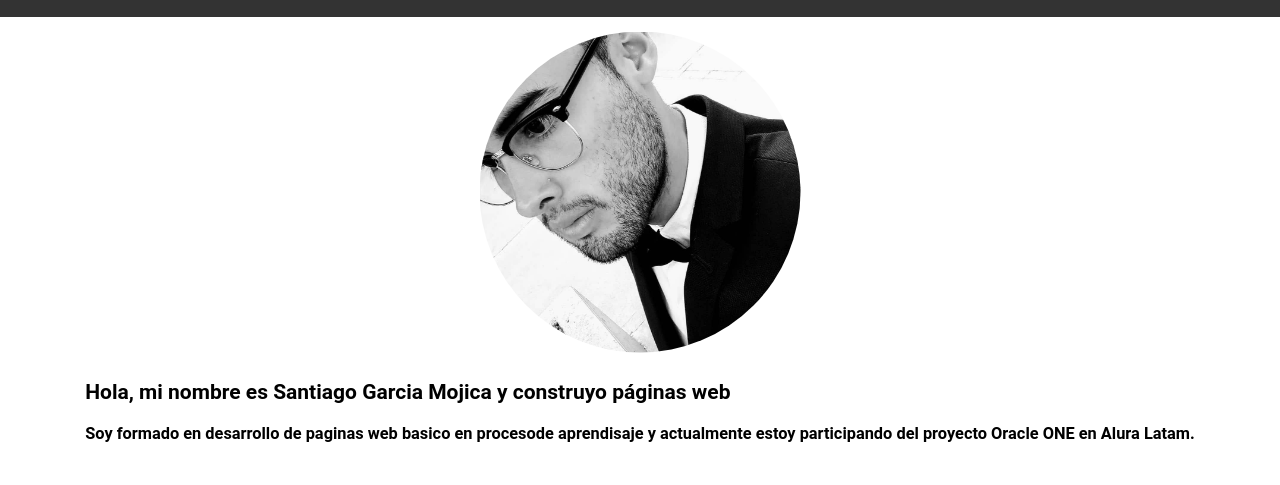
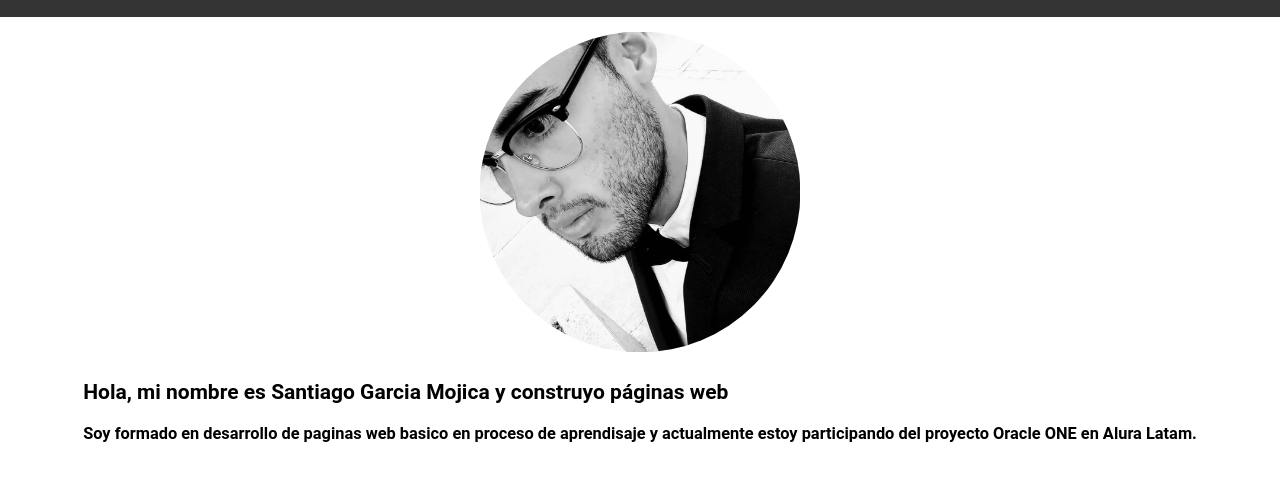
Before and after one commit to santiago5231/challenge-one-portafolio-latam-repositorio-base.github.io, a website: page index.html in a window 1280 px wide. Shown: the part 68-553 px from the top of the page. Drawn offline with nearby package versions, Linux system fonts and the light colour scheme.

Commit message:
Update index.html

```diff
--- a/index.html
+++ b/index.html
@@ -51,7 +51,7 @@
 
             <div class="title__container">
                 <h2 class="title__bio">Hola, mi nombre es Santiago Garcia Mojica y construyo páginas web</h2>
-                <h3 class="title__subsection">Soy formado en desarrollo de paginas web basico en procesode aprendisaje y actualmente estoy participando del proyecto Oracle ONE en Alura Latam.</h3>
+                <h3 class="title__subsection">Soy formado en desarrollo de paginas web basico en proceso de aprendisaje y actualmente estoy participando del proyecto Oracle ONE en Alura Latam.</h3>
                 <ul class="title__network">
                     <li class="title__network__item"><a href="https://github.com/santiago5231">Github <img src="assets/arrow.png" alt="Arrow"></a></li>
                     <li class="title__network__item"><a href="https://www.linkedin.com/in/santiago-garcia-mojica-2580671b2/">Linkedin <img src="assets/arrow.png" alt="Arrow"></a></li>
```
